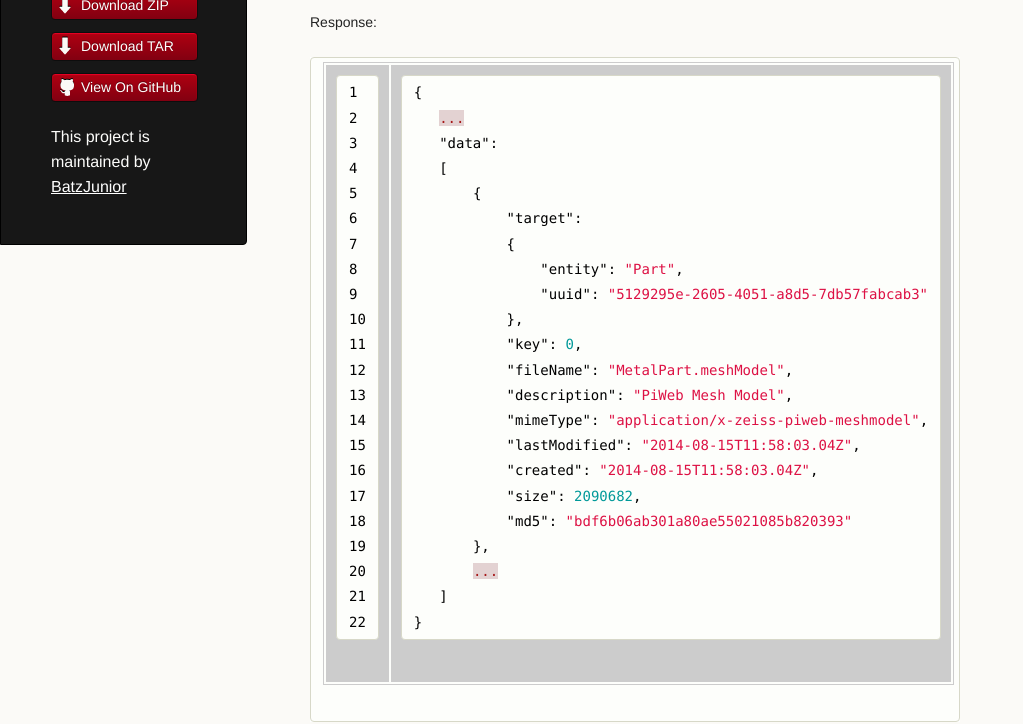
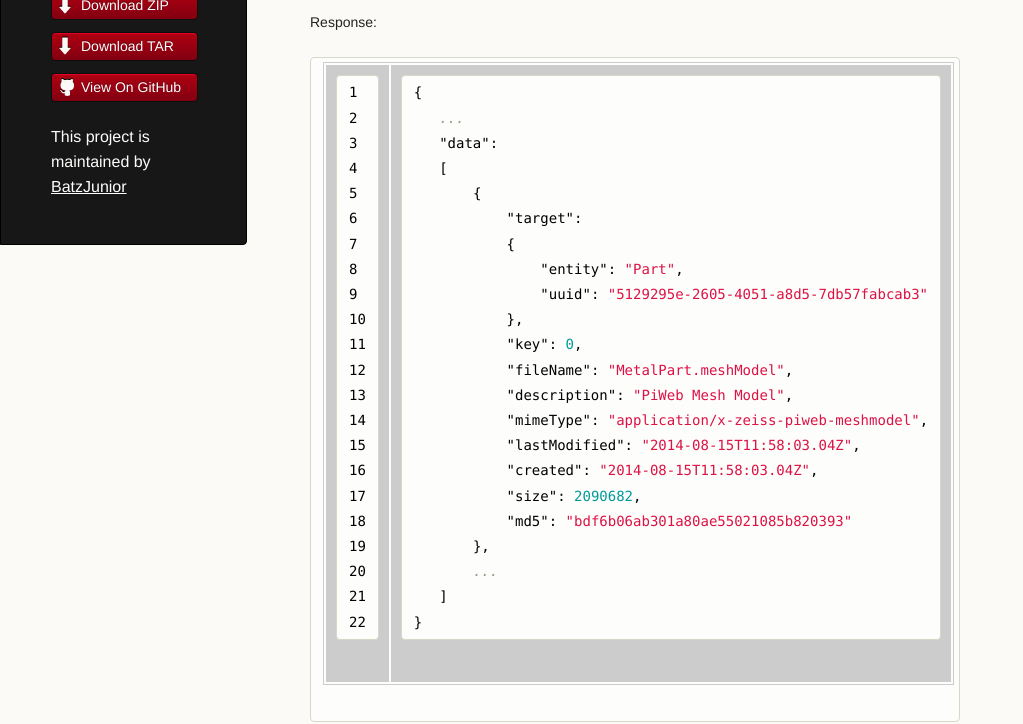
Before and after one commit to BatzJunior/testrepo, a Jekyll site: the page built from rawdata.md, in a window 1280 px wide and 1400 px high, scrolled down 2572 px. Shown: the part 150-874 px from the top of the window, without its empty margins (0-1023 px from the left). Built offline with Jekyll 4.4.1, drawn with Linux system fonts in a browser that asks for light colours.

Commit message:
Update pygment_trac.css

```diff
--- a/stylesheets/pygment_trac.css
+++ b/stylesheets/pygment_trac.css
@@ -1,6 +1,6 @@
 .highlight  { background: #ffffff; }
 .highlight .c { color: #999988; font-style: italic } /* Comment */
-.highlight .err { color: #a61717; background-color: #e3d2d2 } /* Error */
+.highlight .err { color: #999988; font-style: italic } /* Error */
 .highlight .k { font-weight: bold } /* Keyword */
 .highlight .o { font-weight: bold } /* Operator */
 .highlight .cm { color: #999988; font-style: italic } /* Comment.Multiline */
```
